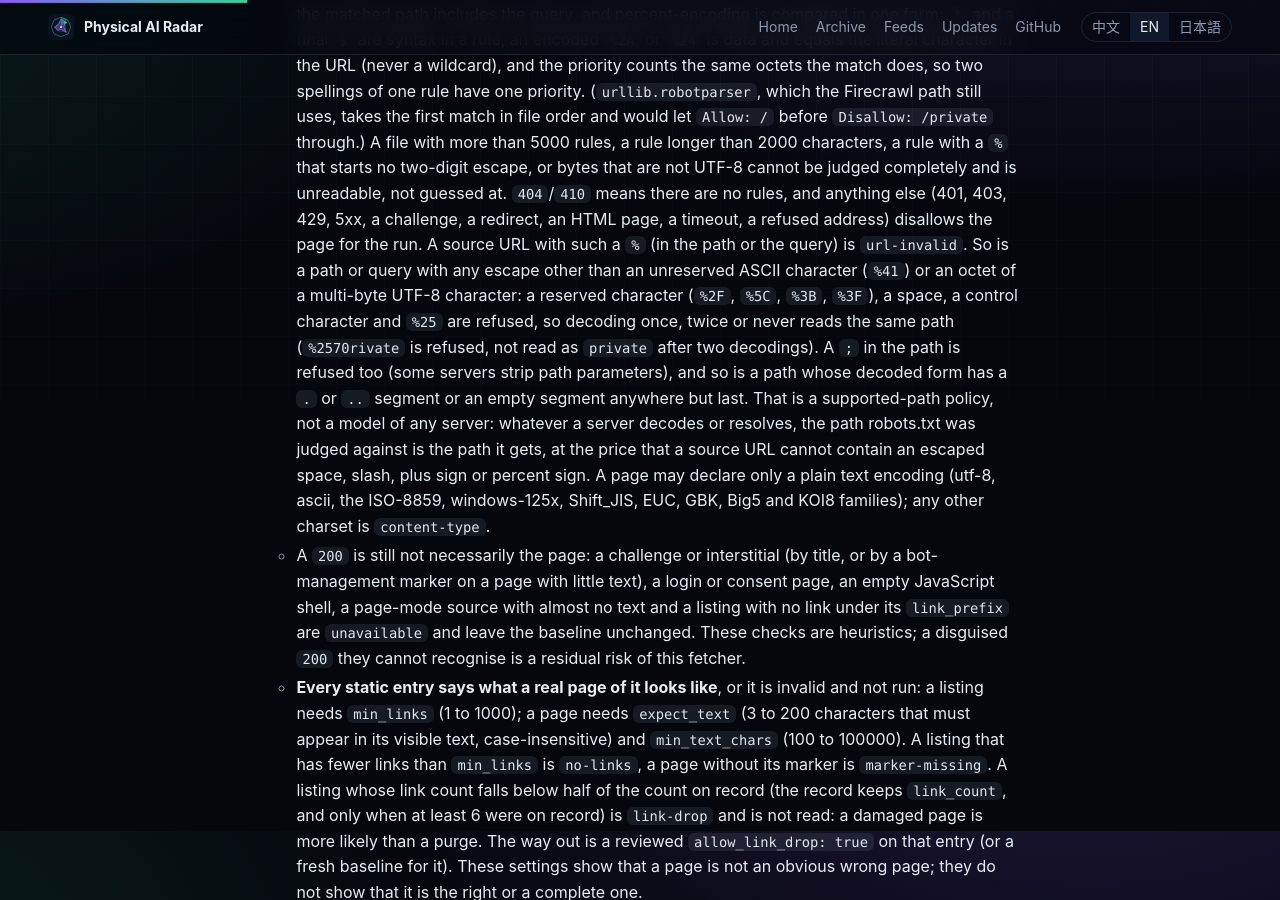
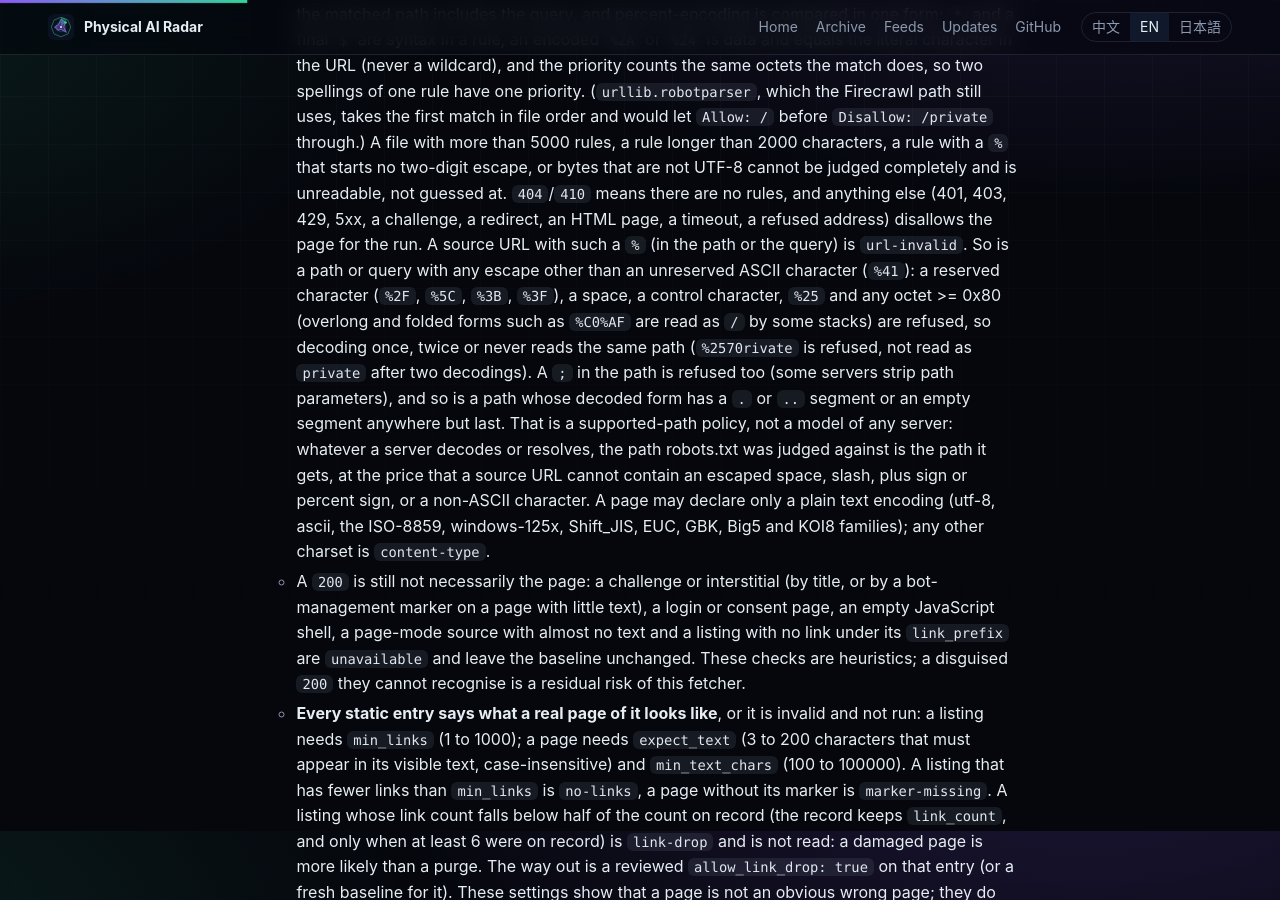
Before and after one commit to noteflowai/physical-ai-radar, a Jekyll site: the page built from docs/METHODOLOGY.md, in a window 1280 px wide and 900 px high, scrolled down 2769 px. Built offline with Jekyll 4.4.1, drawn with Linux system fonts in a browser that asks for light colours; our own code applies the rules of GitHub Pages for plain Markdown files.

Commit message:
page_watch static fetcher: no escaped octet at or above 0x80 in a source path
The previous commit still allowed escapes of multi-byte UTF-8 octets. Overlong and compatibility-folded forms of a separator (%C0%AF, %EF%BC%8F) are read as a slash by some stacks, so the only escape a source path or query may contain is now an unreserved ASCII character. The cost is that a source URL cannot contain a non-ASCII character; the methodology notes say so. Unit tests list the overlong and folded spellings; a mutant that accepts octets at or above 0x80 is killed.

```diff
--- a/docs/METHODOLOGY.md
+++ b/docs/METHODOLOGY.md
@@ -91,14 +91,15 @@ Rules:
     are no rules, and anything else (401, 403, 429, 5xx, a challenge, a redirect, an HTML page, a
     timeout, a refused address) disallows the page for the run. A source URL with such a `%` (in the
     path or the query) is `url-invalid`. So is a path or query with any escape other than an unreserved
-    ASCII character (`%41`) or an octet of a multi-byte UTF-8 character: a reserved character
-    (`%2F`, `%5C`, `%3B`, `%3F`), a space, a control character and `%25` are refused, so decoding once,
-    twice or never reads the same path (`%2570rivate` is refused, not read as `private` after two
-    decodings). A `;` in the path is refused too (some servers strip path parameters), and so is a path
-    whose decoded form has a `.` or `..` segment or an empty segment anywhere but last. That is a
-    supported-path policy, not a model of any server: whatever a server decodes or resolves, the path
-    robots.txt was judged against is the path it gets, at the price that a source URL cannot contain an
-    escaped space, slash, plus sign or percent sign.
+    ASCII character (`%41`): a reserved character (`%2F`, `%5C`, `%3B`, `%3F`), a space, a control
+    character, `%25` and any octet >= 0x80 (overlong and folded forms such as `%C0%AF` are read as `/`
+    by some stacks) are refused, so decoding once, twice or never reads the same path (`%2570rivate` is
+    refused, not read as `private` after two decodings). A `;` in the path is refused too (some servers
+    strip path parameters), and so is a path whose decoded form has a `.` or `..` segment or an empty
+    segment anywhere but last. That is a supported-path policy, not a model of any server: whatever a
+    server decodes or resolves, the path robots.txt was judged against is the path it gets, at the
+    price that a source URL cannot contain an escaped space, slash, plus sign or percent sign, or a
+    non-ASCII character.
     A page may declare only a plain text encoding (utf-8, ascii, the ISO-8859, windows-125x,
     Shift_JIS, EUC, GBK, Big5 and KOI8 families); any other charset is `content-type`.
   - A `200` is still not necessarily the page: a challenge or interstitial (by title, or by a
```
Also changed, not shown: pairadar/static_fetch.py (+12 -10 lines), tests/test_static_fetch.py (+5 -2 lines).
